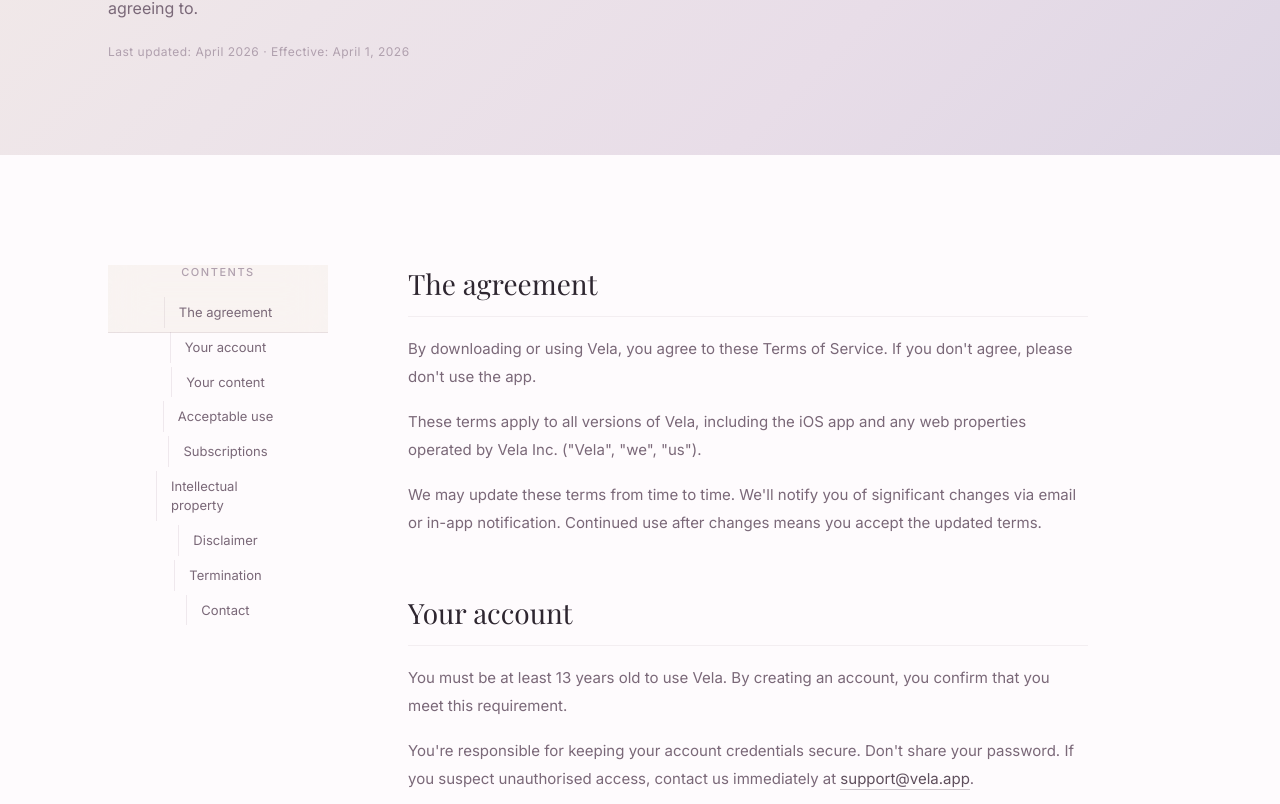
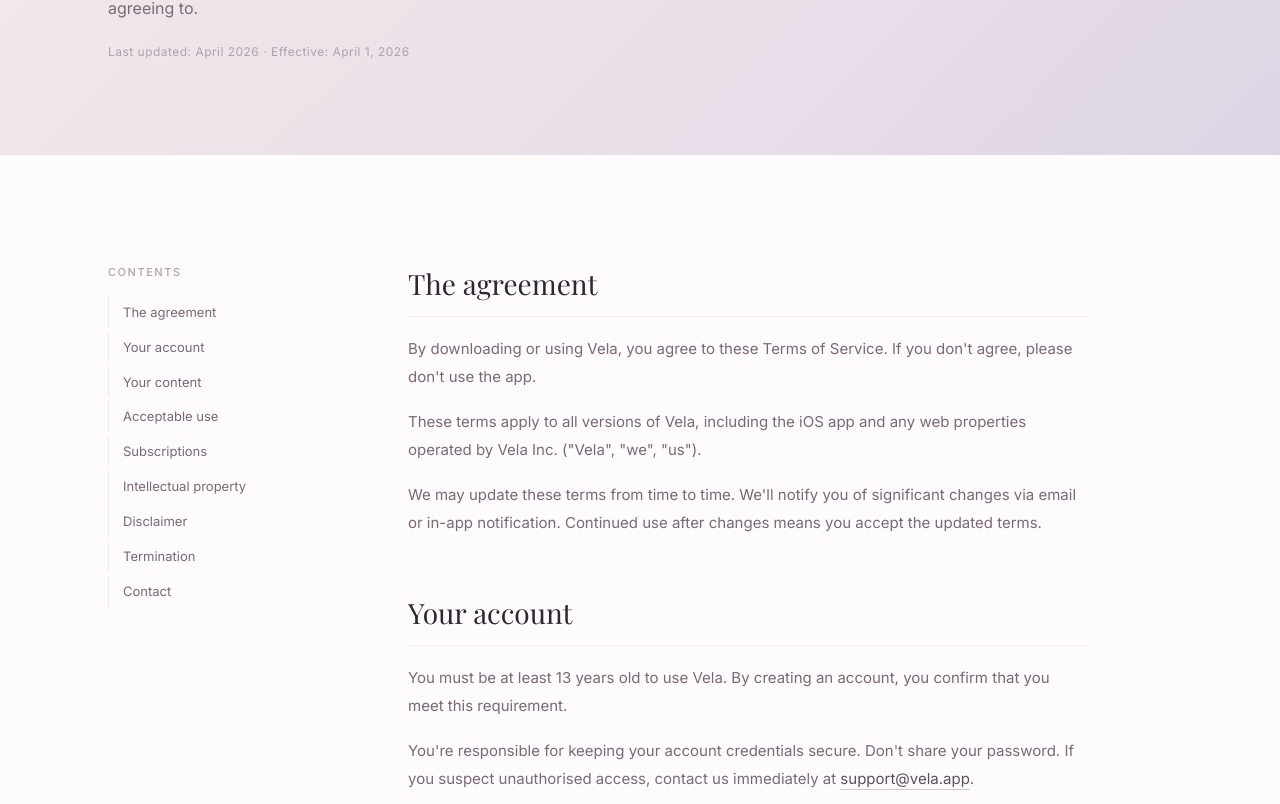
Before and after one commit to beneditcharlotte-blip/VelaOfficalWebsite, a Next.js app: page /terms in a window 1280 px wide. Shown: the part 412-1216 px from the top of the page. Built offline with nearby package versions, Linux system fonts and the light colour scheme; a web font is replaced by a local one.

Commit message:
fix: replace nav tag with div in legal pages to avoid global nav styles

```diff
--- a/app/privacy/page.tsx
+++ b/app/privacy/page.tsx
@@ -22,7 +22,7 @@
       <section className="legal-body section">
         <div className="container">
           <div className="legal-inner">
-            <nav className="legal-nav">
+            <div className="legal-nav">
               <div className="ln-label">Contents</div>
               <a href="#collect">What we collect</a>
               <a href="#use">How we use it</a>
@@ -32,7 +32,7 @@
               <a href="#cookies">Cookies</a>
               <a href="#children">Children</a>
               <a href="#contact">Contact</a>
-            </nav>
+            </div>
 
             <div className="legal-content">
               <div className="lc-section" id="collect">
--- a/app/terms/page.tsx
+++ b/app/terms/page.tsx
@@ -22,7 +22,7 @@
       <section className="legal-body section">
         <div className="container">
           <div className="legal-inner">
-            <nav className="legal-nav">
+            <div className="legal-nav">
               <div className="ln-label">Contents</div>
               <a href="#agreement">The agreement</a>
               <a href="#account">Your account</a>
@@ -33,7 +33,7 @@
               <a href="#disclaimer">Disclaimer</a>
               <a href="#termination">Termination</a>
               <a href="#contact">Contact</a>
-            </nav>
+            </div>
 
             <div className="legal-content">
               <div className="lc-section" id="agreement">
```
